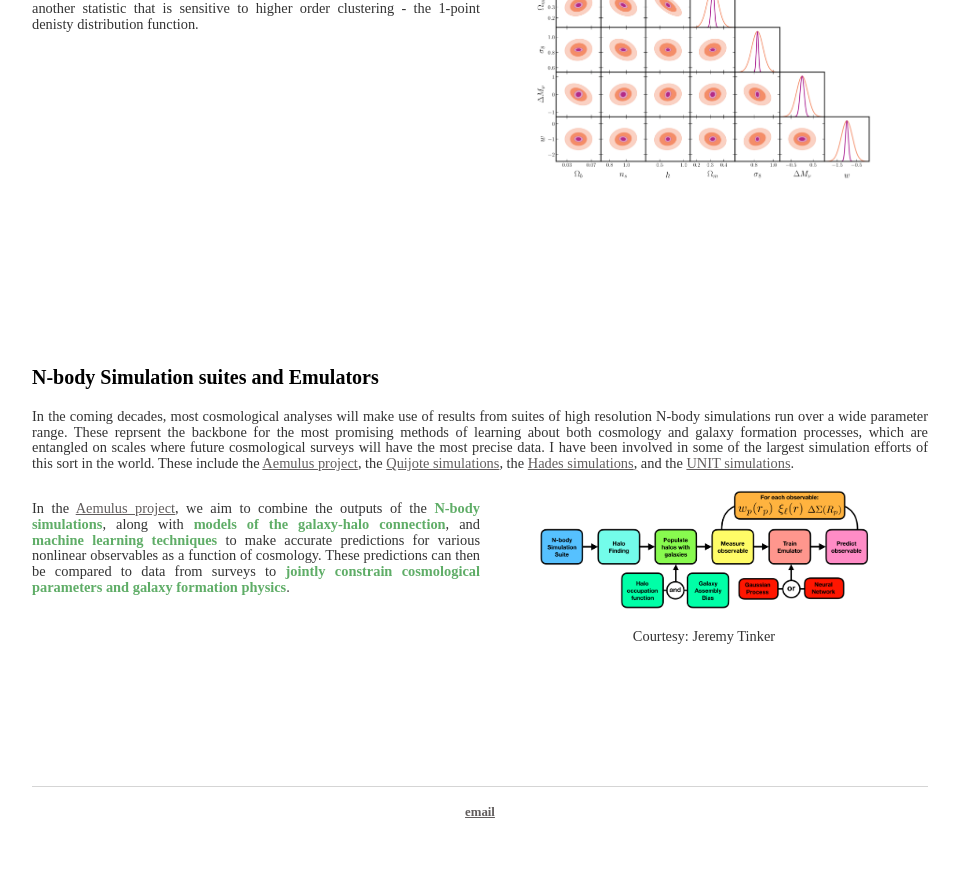
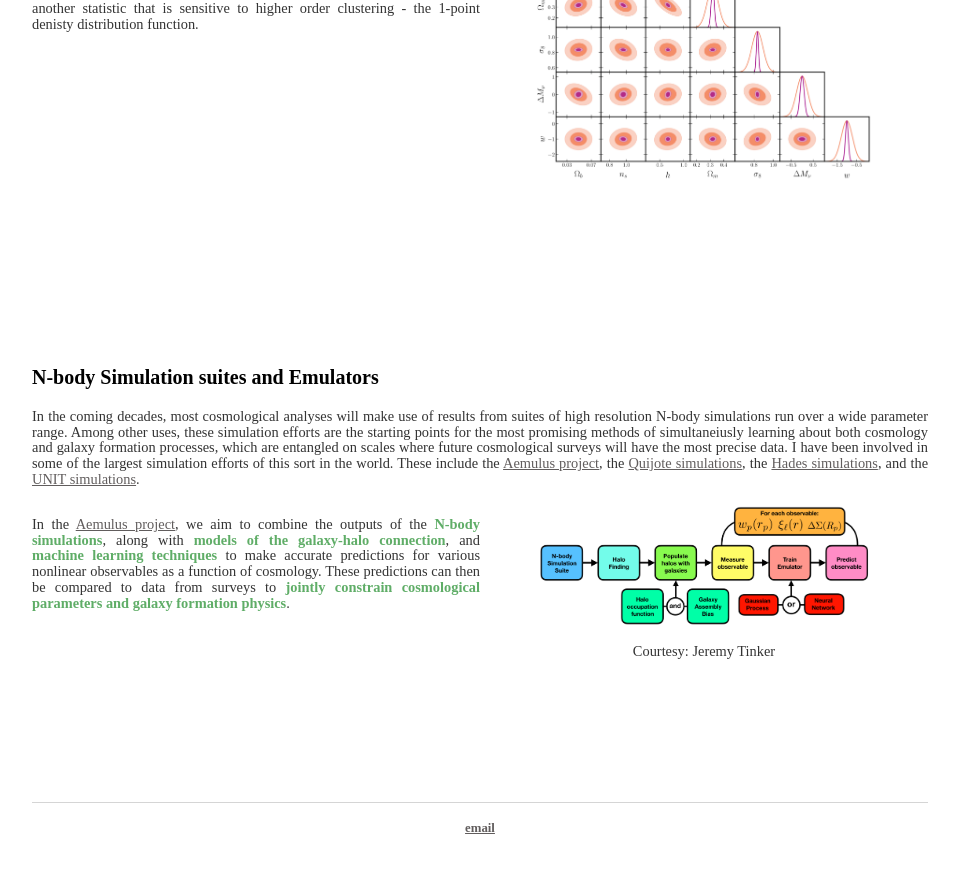
Before and after one commit to arkabanerjee/arkabanerjee.github.io, a Jekyll site: the page built from research/index.html, in a window 1280 px wide and 900 px high, scrolled down 1862 px. Shown: the top 873 px of the window, without its empty margins (160-1119 px from the left). Built offline with Jekyll 4.4.1, drawn with Linux system fonts in a browser that asks for light colours.

Commit message:
Check height

```diff
--- a/research/index.html
+++ b/research/index.html
@@ -43,7 +43,7 @@ title: Arka Banerjee's Research
         </div>
     </div>
     <h3><strong>N-body Simulation suites and Emulators</strong></h3>
-    <p align=”justify”>In the coming decades, most cosmological analyses will make use of results from suites of high resolution N-body simulations run over a wide parameter range. These reprsent the backbone for the most promising methods of learning about both cosmology and galaxy formation processes, which are entangled on scales where future cosmological surveys will have the most precise data. I have been involved in some of the largest simulation efforts of this sort in the world. These include the <a href ="https://aemulusproject.github.io/">Aemulus project</a>, the <a href="https://github.com/franciscovillaescusa/Quijote-simulations">Quijote simulations</a>, the <a href="https://franciscovillaescusa.github.io/hades.html">Hades simulations</a>, and the <a href="http://www.unitsims.org/">UNIT simulations</a>.</p>
+    <p align=”justify”>In the coming decades, most cosmological analyses will make use of results from suites of high resolution N-body simulations run over a wide parameter range. Among other uses, these simulation efforts are the starting points for the most promising methods of simultaneiusly learning about both cosmology and galaxy formation processes, which are entangled on scales where future cosmological surveys will have the most precise data. I have been involved in some of the largest simulation efforts of this sort in the world. These include the <a href ="https://aemulusproject.github.io/">Aemulus project</a>, the <a href="https://github.com/franciscovillaescusa/Quijote-simulations">Quijote simulations</a>, the <a href="https://franciscovillaescusa.github.io/hades.html">Hades simulations</a>, and the <a href="http://www.unitsims.org/">UNIT simulations</a>.</p>
     <div style="width: 100%;">
         <div style="width: 50%; height: 300px; float: left; overflow: auto;">
             <p align=”justify”>In the <a href ="https://aemulusproject.github.io/">Aemulus project</a>, we aim to combine the outputs of the <b>N-body simulations</b>, along with <b>models of the galaxy-halo connection</b>, and <b>machine learning techniques</b> to make accurate predictions for various nonlinear observables as a function of cosmology. These predictions can then be compared to data from surveys to <b>jointly constrain cosmological parameters and galaxy formation physics</b>. </p>
```
